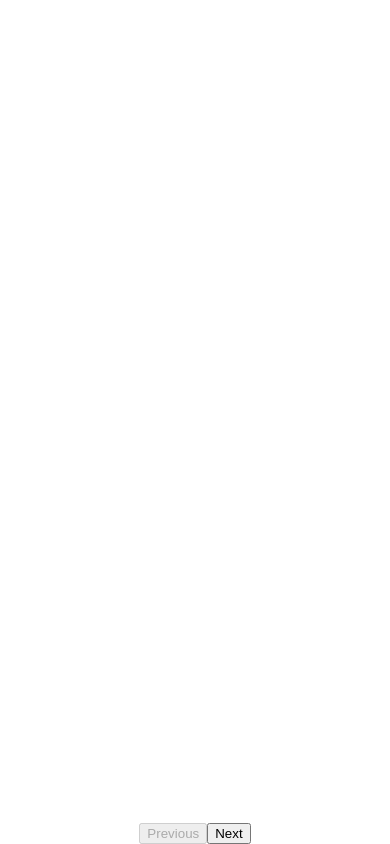
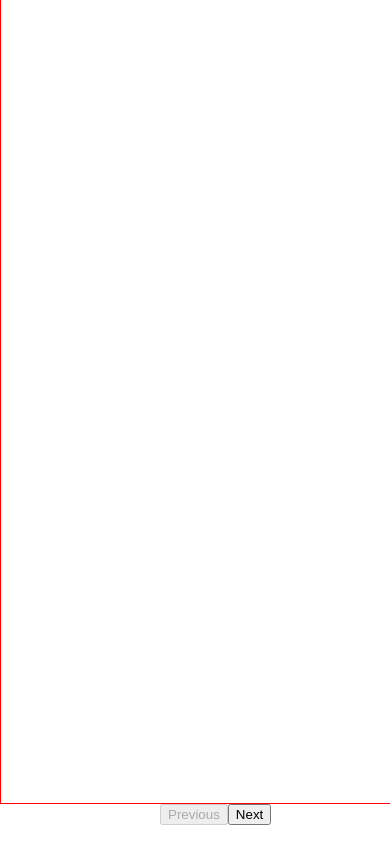
Before and after one commit to Krishna4563/assignment-hello-ar, a React (Create React App) app: page / in a window 390 px wide. Shown: the part 2574-3418 px from the top of the page. Built offline with nearby package versions, Linux system fonts and the light colour scheme.

Commit message:
responsive update

```diff
--- a/src/components/home.css
+++ b/src/components/home.css
@@ -2,9 +2,9 @@
   display: flex;
   justify-content: center;
   align-items: center;
-  margin-bottom: 20px;
-  height: 100vh;
+  height: 90vh;
   width: 100vw;
+  border: 1px solid red;
 }
 
 .video-item {
@@ -25,6 +25,9 @@
 
 .controls {
   text-align: center;
+  display: flex;
+  justify-content: space-between;
+  margin: 0 10rem;
 }
 
 @media screen and (max-width: 500px) {
@@ -39,8 +42,4 @@
     height: 100vh;
     width: 100%;
   }
-
-  .video-item.active {
-    transform: scale(1.1); /* Adjust the scale of the active video */
-  }
 }
```
